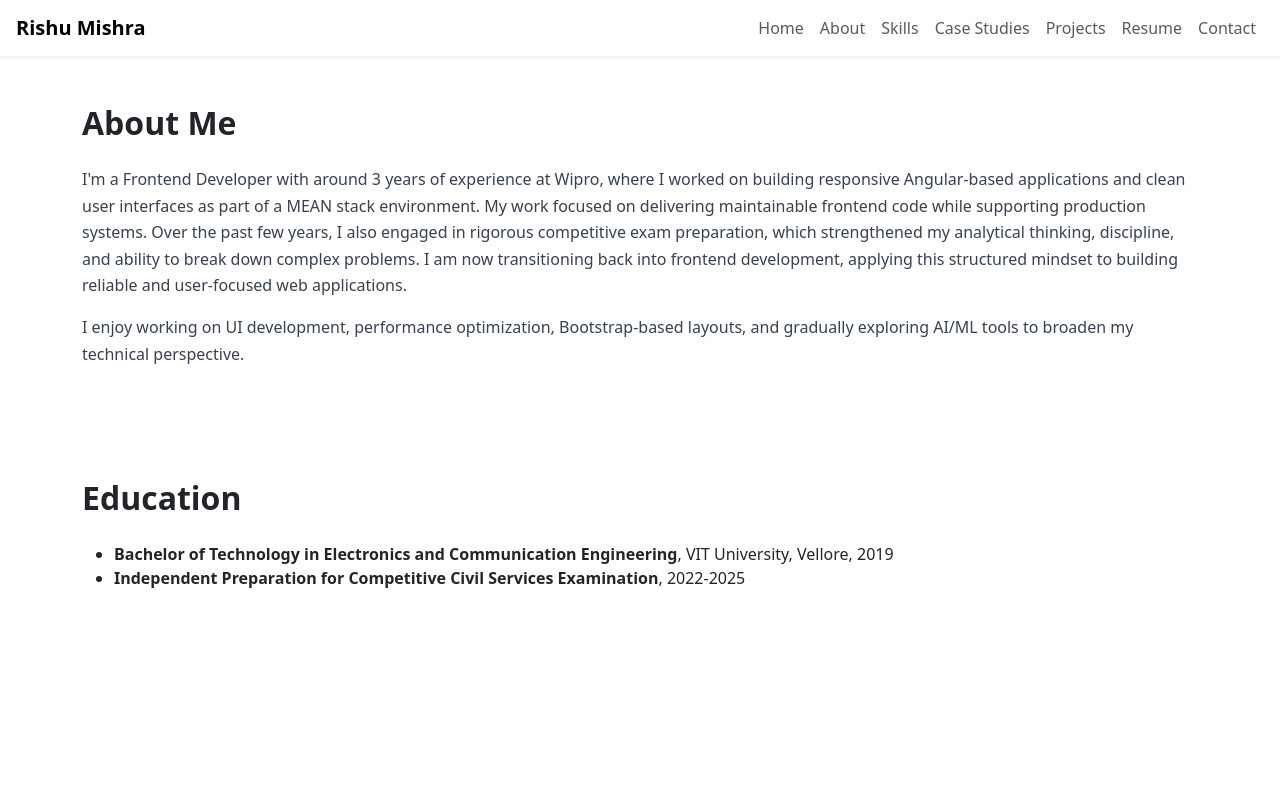
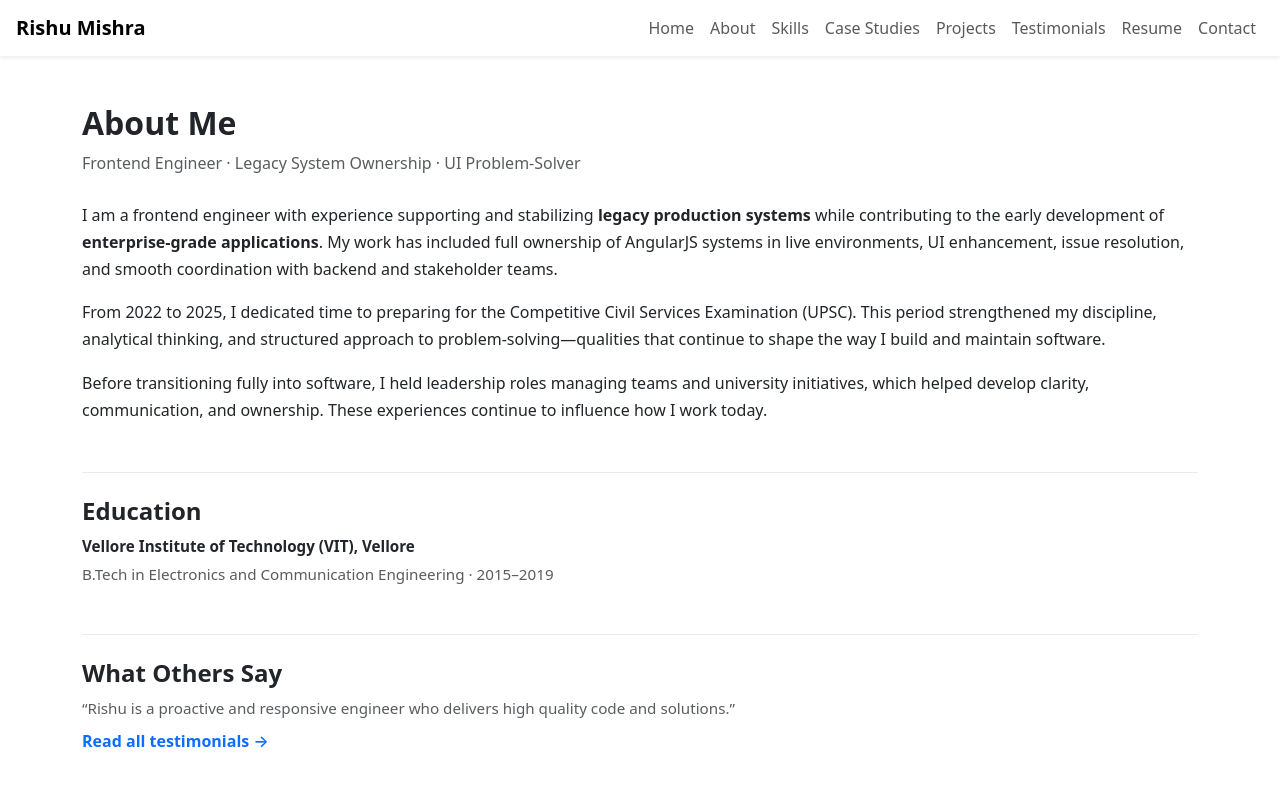
Before and after one commit to RishaanVats/RishuPortfolio, an Angular app: page /about in a window 1280 px wide. Shown: the top 800 px of the page. Built offline with nearby package versions, Linux system fonts and the light colour scheme; no server answers.

Commit message:
Added testimonials, updated about and contact sections

```diff
--- a/src/app/app.routes.ts
+++ b/src/app/app.routes.ts
@@ -6,6 +6,7 @@ import { ProjectsComponent } from './components/projects/projects';
 import { ResumeComponent } from './components/resume/resume';
 import { ContactComponent} from './components/contact/contact';
 import { CaseStudiesComponent } from './components/case-studies/case-studies'
+import { TestimonialsComponent } from './components/testimonials/testimonials'
 
 export const routes: Routes = [
   { path: '', component: HeroComponent },
@@ -13,6 +14,7 @@ export const routes: Routes = [
   { path: 'skills', component: SkillsComponent },
   { path: 'case-studies', component: CaseStudiesComponent },
   { path: 'projects', component: ProjectsComponent },
+  { path: 'testimonials', component: TestimonialsComponent },
   { path: 'resume', component: ResumeComponent },
   { path: 'contact', component: ContactComponent },
 ];
--- a/src/app/components/about/about.css
+++ b/src/app/components/about/about.css
@@ -6,3 +6,24 @@
 .about-width{
     max-width: 100ch;
 }
+
+.about-page {
+  background-color: #ffffff;
+  color: #212529;
+  line-height: 1.7;
+}
+
+/* Education block */
+.about-education {
+  border-top: 1px solid #e9ecef;
+}
+
+.about-testimonial-preview {
+  border-top: 1px solid #e9ecef;
+}
+
+.about-education p,
+.about-testimonial-preview p {
+  font-size: 0.95rem;
+  line-height: 1.6;
+}
--- a/src/app/components/about/about.html
+++ b/src/app/components/about/about.html
@@ -1,4 +1,82 @@
-<div >
+<section class="about-page py-5">
+  <div class="container">
+
+    <!-- Title -->
+    <header class="mb-4">
+      <h2 class="fw-bold mb-2">About Me</h2>
+      <p class="text-muted">
+        Frontend Engineer · Legacy System Ownership · UI Problem-Solver
+      </p>
+    </header>
+
+    <!-- About Content -->
+    <div class="about-content">
+      <p class="mb-3">
+        I am a frontend engineer with experience supporting and stabilizing
+        <strong>legacy production systems</strong> while contributing to the early development of
+        <strong>enterprise-grade applications</strong>. My work has included full ownership of
+        AngularJS systems in live environments, UI enhancement, issue resolution, and smooth
+        coordination with backend and stakeholder teams.
+      </p>
+
+      <p class="mb-3">
+        From 2022 to 2025, I dedicated time to preparing for the Competitive Civil Services Examination
+        (UPSC). This period strengthened my discipline, analytical thinking, and structured approach to
+        problem-solving—qualities that continue to shape the way I build and maintain software.
+      </p>
+
+      <p class="mb-0">
+        Before transitioning fully into software, I held leadership roles managing teams and university
+        initiatives, which helped develop clarity, communication, and ownership. These experiences continue
+        to influence how I work today.
+      </p>
+    </div>
+
+    <!-- Education -->
+    <section class="about-education mt-5 pt-4">
+      <h4 class="fw-semibold mb-2">Education</h4>
+
+      <p class="mb-1">
+        <strong>Vellore Institute of Technology (VIT), Vellore</strong>
+      </p>
+      <p class="text-muted mb-0">
+        B.Tech in Electronics and Communication Engineering · 2015–2019
+      </p>
+    </section>
+
+    <!-- Testimonials Preview -->
+    <section class="about-testimonial-preview mt-5 pt-4">
+      <h4 class="fw-semibold mb-2">What Others Say</h4>
+
+      <p class="text-muted mb-2">
+        “Rishu is a proactive and responsive engineer who delivers high quality code and solutions.”
+      </p>
+
+      <a routerLink="/testimonials" class="fw-semibold text-decoration-none">
+        Read all testimonials →
+      </a>
+    </section>
+
+    <!-- CTA Buttons -->
+    <div class="mt-5">
+      <a routerLink="/resume" class="btn btn-primary me-3 px-4">
+        View Resume
+      </a>
+
+      <a routerLink="/contact" class="btn btn-outline-secondary px-4">
+        Contact Me
+      </a>
+    </div>
+
+  </div>
+</section>
+
+
+
+
+
+
+<!-- <div >
   <div class="container py-5">
   <h2 class="fw-bold mb-4">About Me</h2>
 
@@ -25,4 +103,4 @@
       2019</li>
     <li><strong>Independent Preparation for Competitive Civil Services Examination</strong>, 2022-2025</li>
   </ul>
-</div>
+</div> -->
--- a/src/app/components/about/about.ts
+++ b/src/app/components/about/about.ts
@@ -1,9 +1,10 @@
 import { Component } from '@angular/core';
+import { RouterLink } from '@angular/router';
 
 @Component({
   selector: 'app-about',
   standalone: true,
-  imports: [],
+  imports: [RouterLink],
   templateUrl: './about.html',
   styleUrls: ['./about.css'],
 })
--- a/src/app/components/contact/contact.html
+++ b/src/app/components/contact/contact.html
@@ -46,7 +46,8 @@
     <div class="col-12">
       <label class="form-label">Message <span class="text-danger">*</span></label>
       <textarea class="form-control" rows="5" name="message" ngModel required placeholder="Your message"></textarea>
-      <div class="text-end"><input type="hidden" name="time" [value]="currentTime"/><span class="text-danger">*</span> - Required fields</div>
+      <div class="text-end"><input type="hidden" name="time" [value]="currentTime" /><span class="text-danger">*</span>
+        - Required fields</div>
     </div>
 
     <div class="col-12">
--- a/src/app/components/contact/contact.ts
+++ b/src/app/components/contact/contact.ts
@@ -94,17 +94,17 @@ export class ContactComponent {
     this.saveToFirestore(form.value)
       .then(() => {
         //  real success (data saved)
-        this.showAlert('success', 'Message sent successfully. I will get back to you soon!');
+        this.showAlert('success', 'Your message has been delivered and securely logged for reliability. I will get back to you soon.');
 
         this.liveAnnouncer.announce('Message sent successfully.', 'assertive');
 
         // ✅ optional email notification (best effort)
         this.sendEmailNotification(htmlForm)
           .then((pass) => {
-            console.log('EmailJS notification sending attempted.');
+            console.log('Email notification sending attempted.');
           })
           .catch((err) => {
-            console.warn('EmailJS failed — message safely stored.',);
+            console.warn('Email notification failed — message safely stored.',);
           });
       })
       .catch(() => {
--- a/src/app/components/navbar/navbar.html
+++ b/src/app/components/navbar/navbar.html
@@ -11,6 +11,7 @@
       <li class="nav-item"><a routerLink="/skills" class="nav-link">Skills</a></li>
       <li class="nav-item"><a routerLink="/case-studies" class="nav-link">Case Studies</a></li>
       <li class="nav-item"><a routerLink="/projects" class="nav-link">Projects</a></li>
+      <li class="nav-item"><a routerLink="/testimonials" class="nav-link">Testimonials</a></li>
       <li class="nav-item"><a routerLink="/resume" class="nav-link">Resume</a></li>
       <li class="nav-item"><a routerLink="/contact" class="nav-link">Contact</a></li>
     </ul>
--- /dev/null
+++ b/src/app/components/testimonials/testimonials.css
@@ -0,0 +1,45 @@
+.testimonials-page {
+  background-color: #ffffff;
+  color: #212529;
+  line-height: 1.65;
+}
+
+.testimonials-page h2 {
+  font-size: 2rem;
+  letter-spacing: -0.3px;
+}
+
+.testimonial-card {
+  border: 1px solid #e9ecef;
+  border-radius: 6px;
+  background-color: #ffffff;
+  transition: box-shadow 0.2s ease;
+  height: 100%;
+}
+
+.testimonial-card:hover {
+  box-shadow: 0 3px 12px rgba(0, 0, 0, 0.06);
+}
+
+.testimonial-text {
+  font-size: 0.98rem;
+  color: #343a40;
+  font-style: italic;
+}
+
+.testimonial-author {
+  font-size: 0.95rem;
+  color: #212529;
+}
+
+.testimonial-role {
+  font-size: 0.85rem;
+  color: #6c757d;
+}
+
+/* Mobile refinements */
+@media (max-width: 768px) {
+  .testimonials-page h2 {
+    font-size: 1.6rem;
+  }
+}
--- /dev/null
+++ b/src/app/components/testimonials/testimonials.html
@@ -0,0 +1,83 @@
+<section class="testimonials-page py-5">
+  <div class="container">
+
+    <header class="mb-5 text-center">
+      <h2 class="fw-bold mb-2">Testimonials</h2>
+      <p class="text-muted">Real words from colleagues and mentors.</p>
+    </header>
+
+    <div class="row g-4">
+
+      <!-- Steve Scallen -->
+      <div class="col-md-6">
+        <div class="testimonial-card p-4">
+          <p class="testimonial-text mb-3">
+            “Rishu is a proactive and responsive engineer who delivers high quality code and solutions.
+            Particularly strong in anticipating issues from planning to delivery. Anticipates gaps in requirements
+            and proactively finds solutions to ensure high quality implementation and sustainable solutions.
+            Willing to take on big challenges. Highly effective collaborator.”
+          </p>
+          <p class="testimonial-author fw-semibold mb-0">Steve Scallen</p>
+          <p class="testimonial-role text-muted mb-0">Director of Mojo – The Microsoft Garage</p>
+        </div>
+      </div>
+
+      <!-- Rohit Kumar -->
+      <div class="col-md-6">
+        <div class="testimonial-card p-4">
+          <p class="testimonial-text mb-3">
+            “What sets Rishu apart, though, is not just his technical acumen but also his collaborative
+            and team-oriented approach. Working with him on various projects has been an absolute pleasure.
+            He has an uncanny ability to bring people together, fostering an environment of creativity and synergy.”
+          </p>
+          <p class="testimonial-author fw-semibold mb-0">Rohit Kumar</p>
+          <p class="testimonial-role text-muted mb-0">
+            Senior Software Engineer | .NET | SQL | Azure | Dynamics 365 CRM
+          </p>
+        </div>
+      </div>
+
+      <!-- Rohit Singh -->
+      <div class="col-md-6">
+        <div class="testimonial-card p-4">
+          <p class="testimonial-text mb-3">
+            “I rarely come across real talents who stand out like Rishu. I had the pleasure of working with Rishu
+            on several project. Rishu’s ability to handle multiple projects was unlike any I’ve seen before.
+            No matter how tense a situation, Rishu made sure everyone left with a smile. As a team member or a leader,
+            Rishu earns my highest recommendation.”
+          </p>
+          <p class="testimonial-author fw-semibold mb-0">Rohit Singh</p>
+          <p class="testimonial-role text-muted mb-0">
+            Senior Analyst, Investment Banking (Evalueserve)
+          </p>
+        </div>
+      </div>
+
+      <!-- Ravi Ranjan -->
+      <div class="col-md-6">
+        <div class="testimonial-card p-4">
+          <p class="testimonial-text mb-3">
+            “Rishu is an extremely creative and innovative person. He is a person I turn to on for advice as to how
+            to harness the power of. Additionally, Rishu has done a series of small favours for me in the process,
+            showing his sincerity and generosity.”
+          </p>
+          <p class="testimonial-author fw-semibold mb-0">Ravi Ranjan</p>
+          <p class="testimonial-role text-muted mb-0">
+            Deloitte | SPJIMR'24 | Ex-Deloitte USI | Ex-HFCL LTD. | VIT, Vellore
+          </p>
+        </div>
+      </div>
+
+    </div>
+
+    <!-- Optional LinkedIn link -->
+    <div class="text-center mt-5">
+      <a href="https://www.linkedin.com/in/rishu-mishra/details/recommendations/"
+         target="_blank"
+         class="fw-semibold text-decoration-none">
+        Read more recommendations on LinkedIn →
+      </a>
+    </div>
+
+  </div>
+</section>
```
Also changed, not shown: src/app/components/testimonials/testimonials.ts (added, +12 -0 lines), 1 other file (tests, documents, lock files or other folders).
